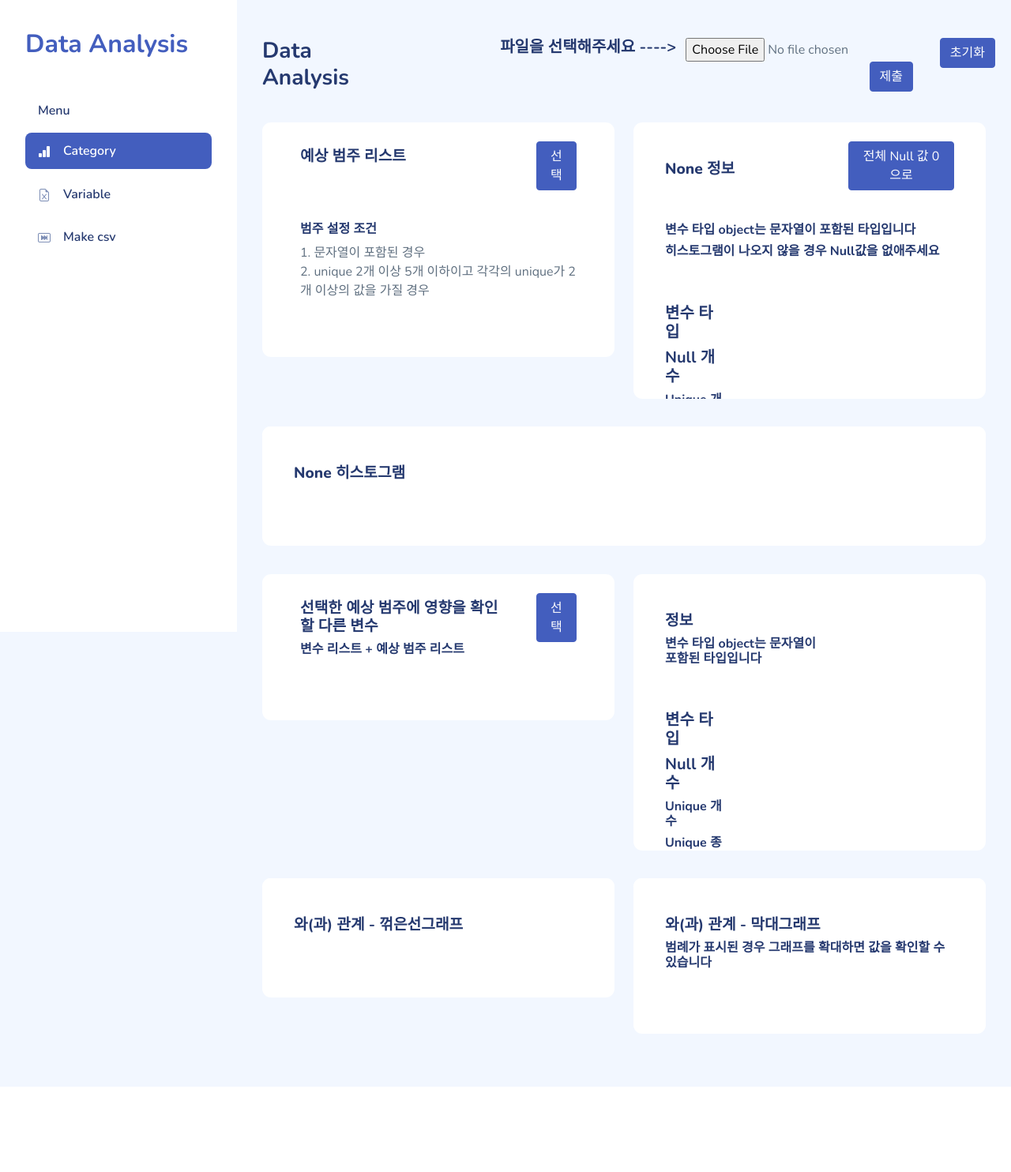
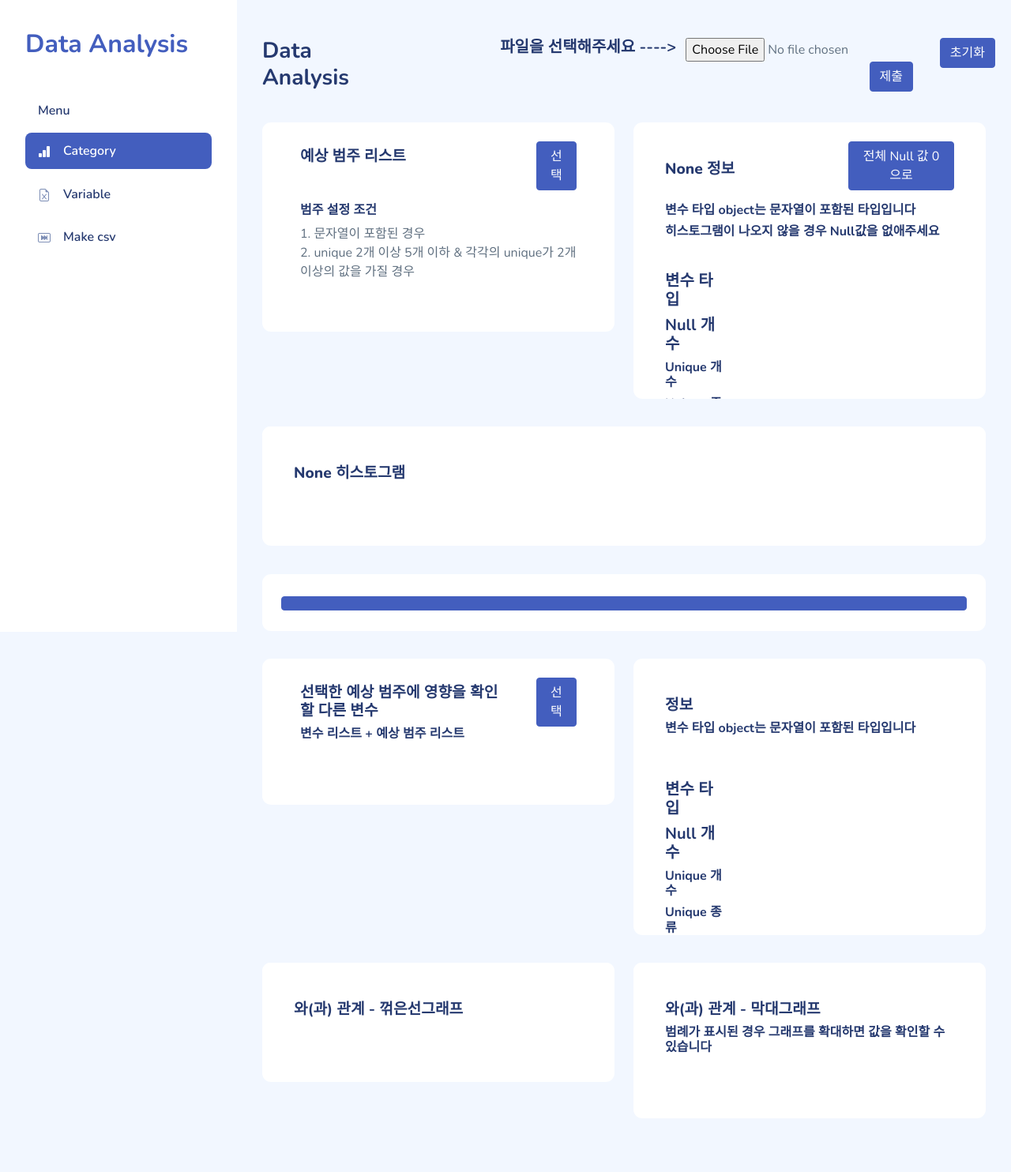
Before and after one commit to Chihyuk/DataAnalysis, a Django app: page /category/ in a window 1280 px wide. Shown: the whole page at 79% size. Before the commit the page ends 1376 px from the top, so only its background shows below. Run offline with Django 4.2, Linux system fonts and the light colour scheme; some libraries are stand-ins or nearby versions.

Commit message:
category html 구분 선 추가, 소소한 변경

```diff
--- a/dataweb/main/templates/category.html
+++ b/dataweb/main/templates/category.html
@@ -108,16 +108,16 @@
                         <form action="" method="post">
                             <div class="card info_box" style="overflow:auto;">
                                 <div class="row px-3 py-2 mx-2">
-                                    <div class="card-header col-lg-9">
+                                    <div class="card-header col-lg-9 pb-0">
                                         <h4>예상 범주 리스트</h4>
                                     </div>
-                                    <div class="card-body col-lg-3 py-3" style="text-align: right;">
+                                    <div class="card-body col-lg-3 py-3 pb-0" style="text-align: right;">
                                         <button class="btn btn-primary">선택</button>
                                     </div>
-                                    <div class="card-header col-lg-12">
+                                    <div class="card-header col-lg-12 py-3">
                                         <h6>범주 설정 조건</h6>
                                         <h7>1. 문자열이 포함된 경우</h7><br>
-                                        <h7>2. unique 2개 이상 5개 이하이고 각각의 unique가 2개 이상의 값을 가질 경우</h7>
+                                        <h7>2. unique 2개 이상 5개 이하 & 각각의 unique가 2개 이상의 값을 가질 경우</h7>
                                     </div>
                                 </div>
                                 <div class="card-content pb-4">
@@ -139,18 +139,18 @@
                     <div class="col-12 col-lg-6">
                         <!-- 변수 리스트 표 그리기 -->
                         <div class="card info_box">
-                            <div class="card-header row mx-0">
-                                <div class="card-header col-lg-7 mx-0 px-3">
+                            <div class="card-header row mx-0 pb-3">
+                                <div class="card-header col-lg-7 mx-0 px-3 pb-0">
                                     <h4><b>{{selected_category_name}}</b> 정보</h4>
                                 </div>
-                                <div class="col-lg-5 mx-0 px-3" style="text-align: right;">
+                                <div class="col-lg-5 mx-0 px-3 pb-0" style="text-align: right;">
                                     <form action="" method="post">
                                         {% csrf_token %}
                                         <input type="hidden" id="sel_null_zero" name="sel_null_zero" value="sel_null_zero">
                                         <button class="btn btn-primary">전체 Null 값 0으로</button>
                                     </form>
                                 </div>
-                                <div class="card-header col-lg-12 mx-0 px-3">
+                                <div class="card-header col-lg-12 mx-0 px-3 py-3">
                                     <h6>변수 타입 object는 문자열이 포함된 타입입니다</h6>
                                     <h6>히스토그램이 나오지 않을 경우 Null값을 없애주세요</h6>
                                 </div>
@@ -204,6 +204,14 @@
                             </div>
                         </div>
                     </div>
+                    <div class="col-12 col-lg-12">
+                        <!-- 구분선 만들기 -->
+                        <div class="card">
+                            <div class="card-body">
+                                <div class="btn btn-primary" style="width: 100%; height: 2.2vh; cursor: default"></div>
+                            </div>
+                        </div>
+                    </div>
                     <div class="col-12 col-lg-6">
                         <!-- 전체 변수 리스트 선택  -->
                         <form action="" method="post">
@@ -237,7 +245,7 @@
                         <!-- 변수 리스트 표 그리기 -->
                         <div class="card info_box">
                             <div class="card-header row mx-0">
-                                <div class="card-header col-lg-7 mx-0 px-3">
+                                <div class="card-header col-lg-12 mx-0 px-3">
                                     <h4><b>{{selected_add_category_name}}</b> 정보</h4>
                                     <h6>변수 타입 object는 문자열이 포함된 타입입니다</h6>
                                 </div>
--- a/dataweb/main/views.py
+++ b/dataweb/main/views.py
@@ -216,8 +216,10 @@
             # 만약 해당 경로에 같은 이름의 파일이 있는 경우 삭제
             if os.path.isfile(filename):
                 os.remove(filename)
-            # 0으로 만든 데이터프레임 저장
+            print("기존 csv 삭제 후 시간 : ", time.time() - start)
+            # 0으로 만든 데이터프레임 저장 (시간 오래걸림)
             df.to_csv(filename, index=None)
+            print("새로 csv 저장 후 시간 : ", time.time() - start)
             # 데이터프레임을 새 데이터프레임으로 덮어씌우기
             df = pd.read_csv(path)
     except:
@@ -492,10 +494,13 @@
             # 만약 해당 경로에 같은 이름의 파일이 있는 경우 삭제
             if os.path.isfile(filename):
                 os.remove(filename)
-            # 0으로 만든 데이터프레임 저장
+            print("기존 파일 삭제 후 시간 :", time.time() - start)
+            # 0으로 만든 데이터프레임 저장 (시간 오래 걸린다)
             df.to_csv(filename, index=None)
+            print("csv 파일 저장 후 시간 :", time.time() - start)
             # 데이터프레임을 새 데이터프레임으로 덮어씌우기
             df = pd.read_csv(path)
+            print("다시 저장한 파일 df로 만든 시간 :", time.time() - start)
     except:
         print("변수 null 값 0 만드는 중 실패")
 
```
